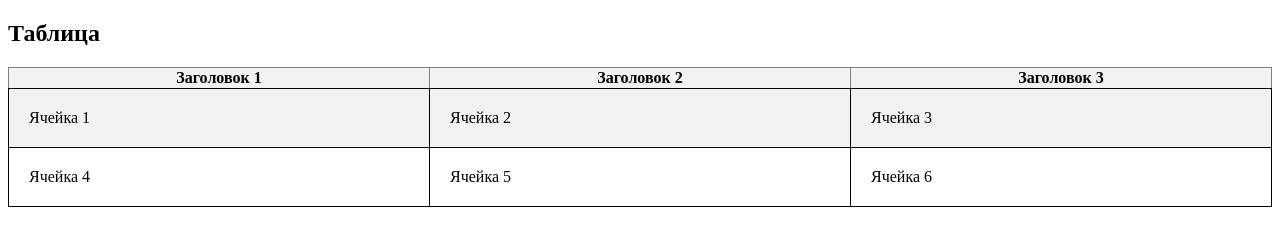
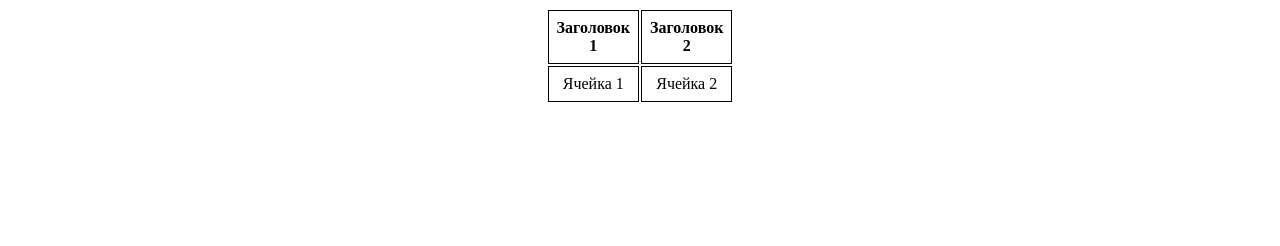
Before and after one commit to Jeftick/table, a plain HTML site: page index.html in a window 1280 px wide. Drawn offline with Linux system fonts and the light colour scheme.

Commit message:
Update index.html

```diff
--- a/index.html
+++ b/index.html
@@ -1,28 +1,32 @@
 <!DOCTYPE html>
-<html>
+<html lang="en">
 <head>
-    <title>Таблица</title>
-    <link href="style.css" rel="stylesheet">
+<meta charset="UTF-8">
+<meta name="viewport" content="width=device-width, initial-scale=1.0">
+<title>HTML Таблица</title>
+<style>
+table {
+  width: 20px;
+  margin: 0 auto;
+}
+
+th, td {
+  border: 1px solid black;
+  padding: 8px;
+  text-align: center;
+}
+</style>
 </head>
 <body>
 
-<h2>Таблица</h2>
-
-<table border="1">
+<table>
   <tr>
     <th>Заголовок 1</th>
     <th>Заголовок 2</th>
-    <th>Заголовок 3</th>
   </tr>
   <tr>
     <td>Ячейка 1</td>
     <td>Ячейка 2</td>
-    <td>Ячейка 3</td>
-  </tr>
-  <tr>
-    <td>Ячейка 4</td>
-    <td>Ячейка 5</td>
-    <td>Ячейка 6</td>
   </tr>
 </table>
 
```
